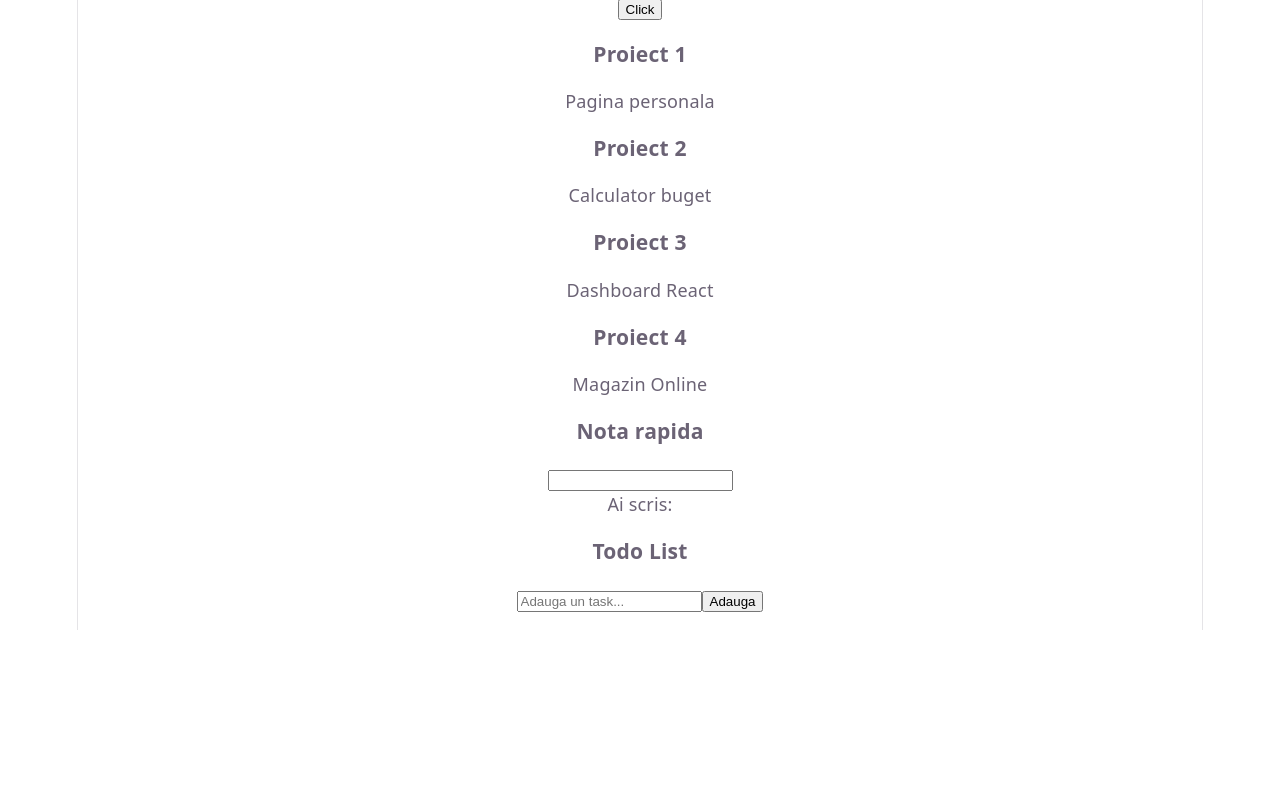
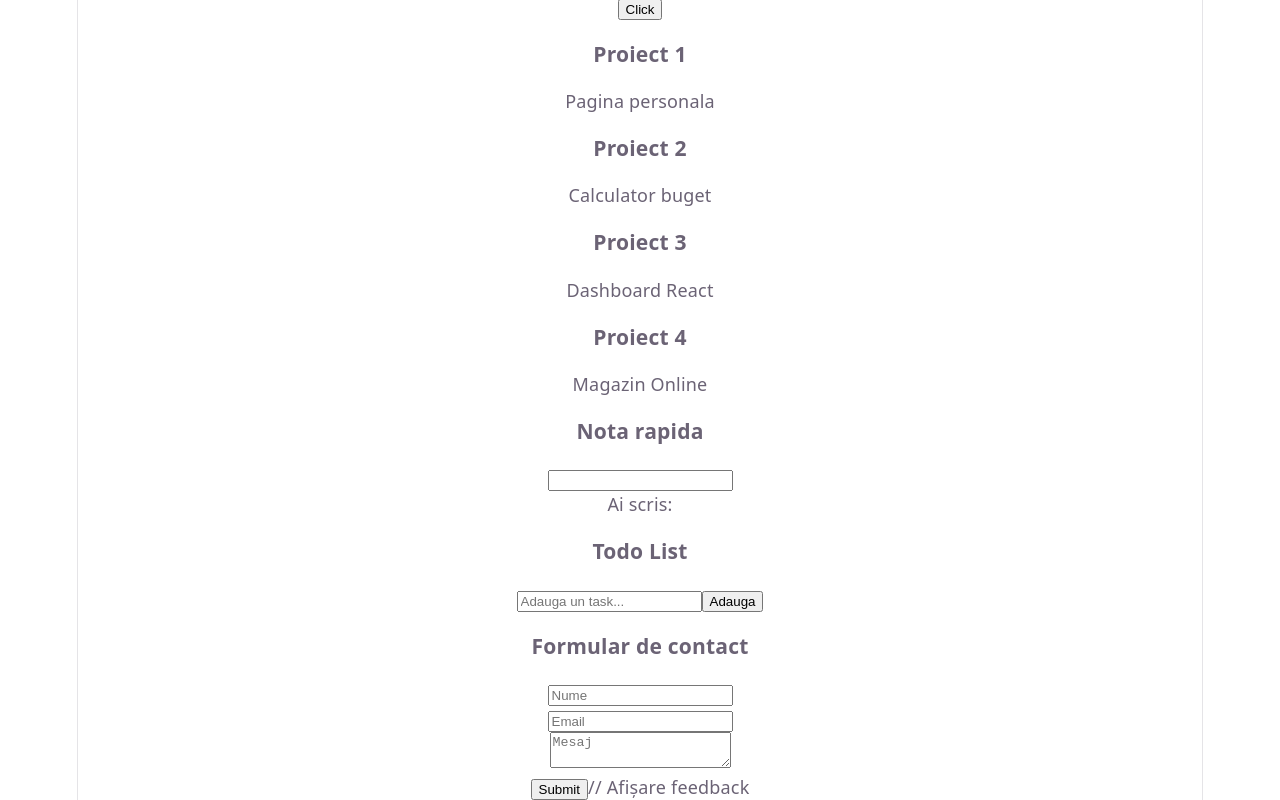
Before and after one commit to Annemona160/Lab-PW, a React (Vite) app: page / in a window 1280 px wide. Shown: the part 273-1073 px from the top of the page. Before the commit the page ends 903 px from the top, so only its background shows below. Built offline with nearby package versions, Linux system fonts and the light colour scheme.

Commit message:
ex4: Formular de contact

```diff
--- a/src/App.jsx
+++ b/src/App.jsx
@@ -2,6 +2,7 @@
 import Card from './Card';
 import QuickNote from './QuickNote';
 import TodoList from './TodoList';
+import ContactForm from './ContactForm';
 function App() {
     const [count, setCount] = useState(0);
 
@@ -31,6 +32,7 @@
 
     <QuickNote />
     <TodoList />
+    <ContactForm />
 
  </div>
  );
--- /dev/null
+++ b/src/ContactForm.jsx
@@ -0,0 +1,53 @@
+import { useState } from 'react';
+
+function ContactForm() {
+
+  const [name, setName] = useState('');
+  const [email, setEmail] = useState('');
+  const [message, setMessage] = useState('');
+  const [feedback, setFeedback] = useState('');
+
+  function handleSubmit() {
+
+    if (name === '' || email === '' || message === '') {
+      setFeedback('Completeaza toate campurile!');
+    } else {
+      setFeedback('Multumim, ' + name + '!');
+    }
+  }
+
+  return (
+    <div>
+      <h3>Formular de contact</h3>
+
+      <input
+        value={name}
+        onChange={(e) => setName(e.target.value)}
+        placeholder="Nume"
+      />
+      <br />
+
+
+      <input
+        value={email}
+        onChange={(e) => setEmail(e.target.value)}
+        placeholder="Email"
+      />
+      <br />
+
+      <textarea
+        value={message}
+        onChange={(e) => setMessage(e.target.value)}
+        placeholder="Mesaj"
+      />
+      <br />
+
+      <button onClick={handleSubmit}>Submit</button>
+
+      // Afișare feedback
+      <p>{feedback}</p>
+    </div>
+  );
+}
+
+export default ContactForm;
```
